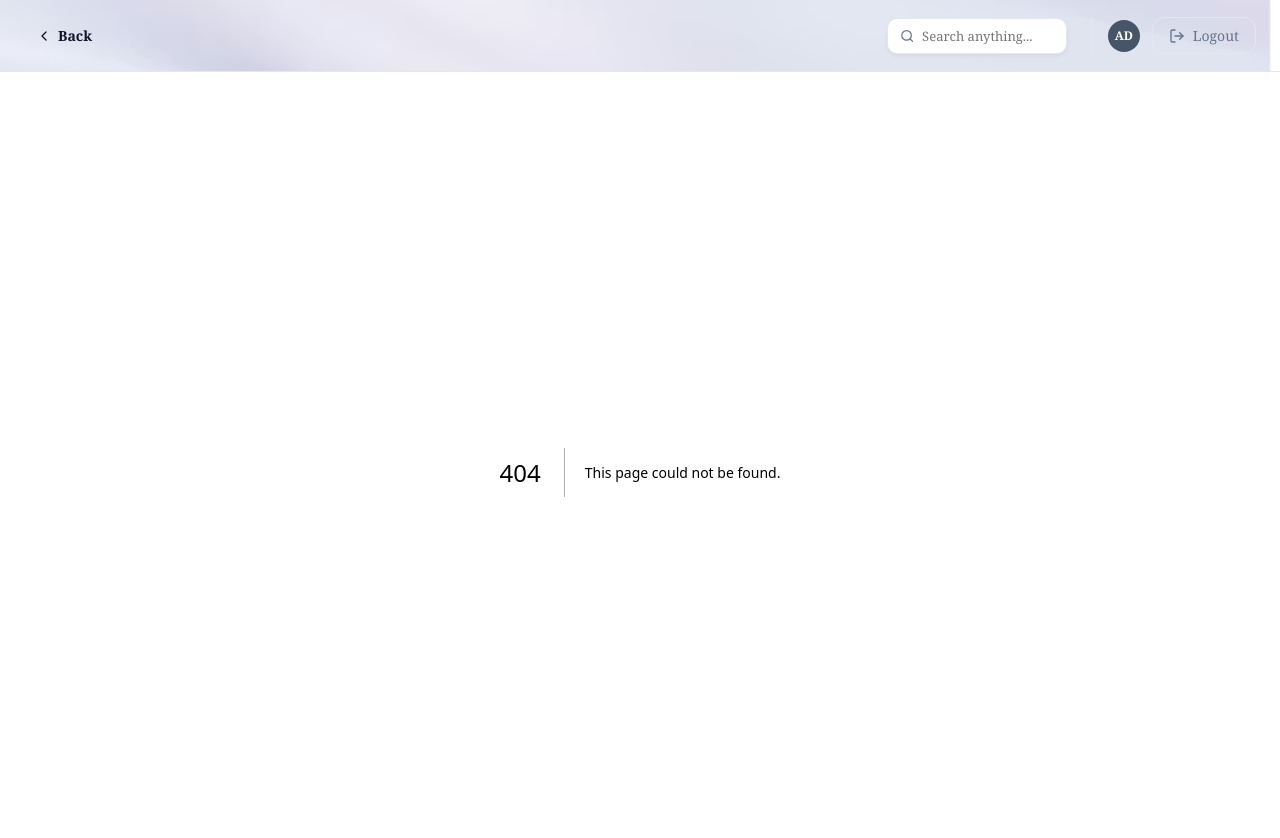
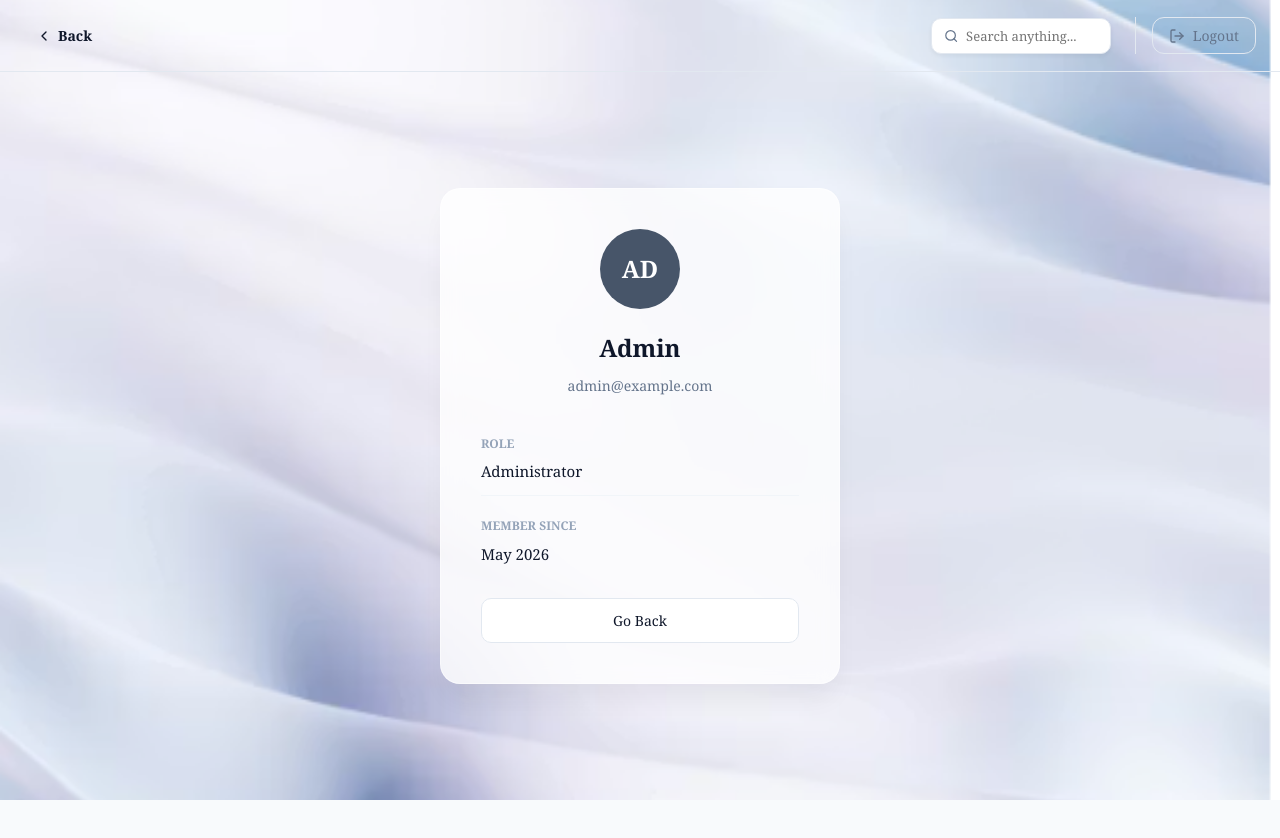
Before and after one commit to flynnrapunzel913-ship-it/smartquotation-app, a Next.js app: page /profile in a window 1280 px wide. Before the commit this address had no page. Shown: the top 838 px of the page. After the commit the page ends 800 px from the top, so only its background shows below. Built offline with nearby package versions, Linux system fonts and the light colour scheme; no server answers.

Commit message:
Fix table alignment, add Roboto font for numbers, and update navbar background

```diff
--- a/app/layout.tsx
+++ b/app/layout.tsx
@@ -1,6 +1,8 @@
 import type { Metadata } from "next";
-import { Geist, Geist_Mono } from "next/font/google";
+import { Geist, Geist_Mono, Roboto } from "next/font/google";
 import "../styles/globals.css";
+import { GoogleProvider } from "@/components/providers/GoogleProvider";
+import Navbar from "@/components/Navbar";
 
 const geistSans = Geist({
   variable: "--font-geist-sans",
@@ -12,12 +14,16 @@ const geistMono = Geist_Mono({
   subsets: ["latin"],
 });
 
+const roboto = Roboto({
+  weight: ["400", "500", "700"],
+  subsets: ["latin"],
+  variable: "--font-roboto",
+});
+
 export const metadata: Metadata = {
   title: "SmartQuotation — Pool quotations",
   description: "Professional quotations for swimming pool construction",
 };
-
-import Navbar from "@/components/Navbar";
 
 export default function RootLayout({
   children,
@@ -26,9 +32,11 @@ export default function RootLayout({
 }>) {
   return (
     <html lang="en">
-      <body>
+      <body className={roboto.variable}>
+        <GoogleProvider>
           <Navbar />
           {children}
+        </GoogleProvider>
       </body>
     </html>
   );
--- /dev/null
+++ b/app/profile/page.tsx
@@ -0,0 +1,64 @@
+"use client";
+
+import React from "react";
+
+export default function ProfilePage() {
+  return (
+    <div style={{
+      display: "flex",
+      alignItems: "center",
+      justifyContent: "center",
+      minHeight: "calc(100vh - 72px)",
+      padding: "20px"
+    }}>
+      <div style={{
+        background: "rgba(255, 255, 255, 0.8)",
+        backdropFilter: "blur(10px)",
+        padding: "40px",
+        borderRadius: "20px",
+        border: "1px solid rgba(255, 255, 255, 0.5)",
+        boxShadow: "0 20px 25px -5px rgba(0, 0, 0, 0.05)",
+        maxWidth: "400px",
+        width: "100%",
+        textAlign: "center"
+      }}>
+        <div style={{
+          width: "80px",
+          height: "80px",
+          borderRadius: "50%",
+          background: "var(--accent-slate)",
+          display: "flex",
+          alignItems: "center",
+          justifyContent: "center",
+          color: "white",
+          fontSize: "24px",
+          fontWeight: "700",
+          margin: "0 auto 20px"
+        }}>
+          AD
+        </div>
+        <h1 style={{ fontSize: "24px", fontWeight: "700", color: "#0f172a", marginBottom: "8px" }}>Admin</h1>
+        <p style={{ fontSize: "14px", color: "#64748b", marginBottom: "32px" }}>admin@example.com</p>
+
+        <div style={{ textAlign: "left", marginBottom: "32px" }}>
+          <div style={{ marginBottom: "16px", borderBottom: "1px solid #f1f5f9", paddingBottom: "12px" }}>
+            <label style={{ fontSize: "12px", color: "#94a3b8", fontWeight: "600", textTransform: "uppercase" }}>Role</label>
+            <div style={{ fontSize: "15px", color: "#0f172a", fontWeight: "500", marginTop: "4px" }}>Administrator</div>
+          </div>
+          <div>
+            <label style={{ fontSize: "12px", color: "#94a3b8", fontWeight: "600", textTransform: "uppercase" }}>Member Since</label>
+            <div style={{ fontSize: "15px", color: "#0f172a", fontWeight: "500", marginTop: "4px" }}>May 2026</div>
+          </div>
+        </div>
+
+        <button
+          className="btn btn-primary"
+          style={{ width: "100%", padding: "12px", borderRadius: "10px" }}
+          onClick={() => window.history.back()}
+        >
+          Go Back
+        </button>
+      </div>
+    </div>
+  );
+}
--- a/components/Navbar.tsx
+++ b/components/Navbar.tsx
@@ -8,6 +8,7 @@ export default function Navbar() {
   const router = useRouter();
   const pathname = usePathname();
   const [searchFocused, setSearchFocused] = useState(false);
+  const [profileDropdownOpen, setProfileDropdownOpen] = useState(false);
 
   // Don't show navbar on login page
   if (pathname === "/login") return null;
@@ -109,20 +110,6 @@ export default function Navbar() {
           )}
 
           <div style={{ display: "flex", alignItems: "center", gap: "12px", marginLeft: "8px", paddingLeft: "16px", borderLeft: "1px solid var(--border-subtle)" }}>
-            <div style={{
-              width: "32px",
-              height: "32px",
-              borderRadius: "50%",
-              background: "var(--accent-slate)",
-              display: "flex",
-              alignItems: "center",
-              justifyContent: "center",
-              color: "white",
-              fontSize: "12px",
-              fontWeight: "600"
-            }}>
-              AD
-            </div>
             <button onClick={handleLogout} className="logout-button" style={{ display: "flex", alignItems: "center", gap: "8px" }}>
               <LogOut size={16} />
               <span>Logout</span>
--- a/components/invoice/InvoiceWizard.tsx
+++ b/components/invoice/InvoiceWizard.tsx
@@ -503,9 +503,10 @@ export default function InvoiceWizard({ initialData }: Props) {
                 <tr style={{ background: "#f8fafc", borderBottom: "2px solid #e2e8f0" }}>
                   <th style={{ padding: "12px", textAlign: "center", width: "60px", color: "#475569", fontWeight: "600", fontSize: "0.875rem" }}>SL</th>
                   <th style={{ padding: "12px", textAlign: "left", color: "#475569", fontWeight: "600", fontSize: "0.875rem" }}>Description</th>
-                  <th style={{ padding: "12px", textAlign: "right", width: "140px", color: "#475569", fontWeight: "600", fontSize: "0.875rem" }}>Unit Price</th>
+                  <th style={{ padding: "12px", textAlign: "center", width: "120px", color: "#475569", fontWeight: "600", fontSize: "0.875rem" }}>HSN</th>
+                  <th style={{ padding: "12px", textAlign: "right", width: "120px", color: "#475569", fontWeight: "600", fontSize: "0.875rem" }}>Unit Price</th>
                   <th style={{ padding: "12px", textAlign: "center", width: "100px", color: "#475569", fontWeight: "600", fontSize: "0.875rem" }}>Qty</th>
-                  <th style={{ padding: "12px", textAlign: "right", width: "140px", color: "#475569", fontWeight: "600", fontSize: "0.875rem" }}>Total</th>
+                  <th style={{ padding: "12px", textAlign: "right", width: "120px", color: "#475569", fontWeight: "600", fontSize: "0.875rem" }}>Total</th>
                   <th style={{ padding: "12px", width: "60px" }}></th>
                 </tr>
               </thead>
--- a/styles/globals.css
+++ b/styles/globals.css
@@ -284,3 +284,7 @@ div[class*="DevOverlay"],
 .animate-shimmer {
   animation: shimmer 4s linear infinite;
 }
+
+.number-font {
+  font-family: var(--font-roboto), sans-serif !important;
+}
```
Also changed, not shown: components/invoice/InvoiceItemRow.tsx (+5 -5 lines).
